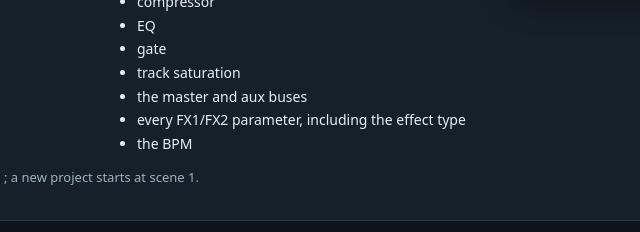
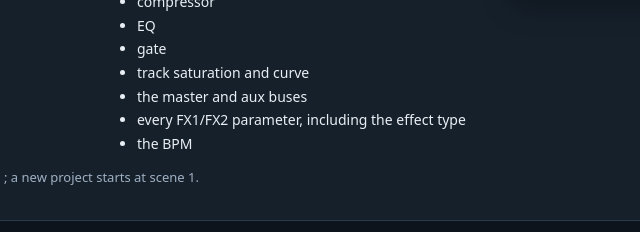
Before and after one commit to sbsmnt/bluebox-cobalt-mod, a plain HTML site: page docs/index.html in a window 1280 px wide. Shown: the part 2109-2341 px from the top of the page, 303-943 px from the left. Drawn offline with Linux system fonts and the light colour scheme.

Commit message:
docs: describe the saturation curve morph
README: the CURVE pot morphs Soft into an overdriven hard clip (up to
4x at max). Patcher page: a scene saves the curve alongside track
saturation.

Refs #6

Generated with [Devin](https://devin.ai)

Co-Authored-By: Devin <158243242+devin-ai-integration[bot]@users.noreply.github.com>

```diff
--- a/docs/index.html
+++ b/docs/index.html
@@ -265,7 +265,7 @@ const GUIDE_BODY={
  scenes:()=>`<p>Scenes recall a mix instantly, without loading the project. Each project keeps up to 16, saved in the project file.</p>
   ${steps(['Press '+kbd('PROJ')+' and select a project in the list.','Press '+kbd('A')+': the scene page opens with the project name at the top.','Turn a top encoder to pick a row, a bottom encoder to change its number.','Tap '+kbd('Select')+'. Press '+kbd('A')+' to leave.'])}
   ${seg('row',SCENE_ROWS.map(r=>r[0]),G.row)}<p class="gdesc">${SCENE_ROWS[G.row][1]}</p>
-  <p class="gsub">A scene is a snapshot of:</p><ul class="gincl">${['track level','pregain','pan','sends','mute','solo','compressor','EQ','gate','track saturation','the master and aux buses','every FX1/FX2 parameter, including the effect type','the BPM'].map(x=>'<li>'+x+'</li>').join('')}</ul>
+  <p class="gsub">A scene is a snapshot of:</p><ul class="gincl">${['track level','pregain','pan','sends','mute','solo','compressor','EQ','gate','track saturation and curve','the master and aux buses','every FX1/FX2 parameter, including the effect type','the BPM'].map(x=>'<li>'+x+'</li>').join('')}</ul>
   <p class="muted">In the PROJ list the loaded project shows <code>* </code>; a new project starts at scene 1.</p>`,
  quick:()=>`<p>Save the next empty scene without leaving MAIN.</p>
   ${steps(['On '+kbd('MAIN')+', hold '+kbd('A')+'.','The band at the top shows <code>HOLD A: SAVE SCENE n</code> and fills.','At 2 s the scene is saved (<code>SCENE n SAVED</code>) and so is the project. Let go earlier and nothing is saved.'])}
```
Also changed, not shown: patch_bluebox.html (+1 -1 lines), tools/patcher_template.html (+1 -1 lines), 1 other file.
